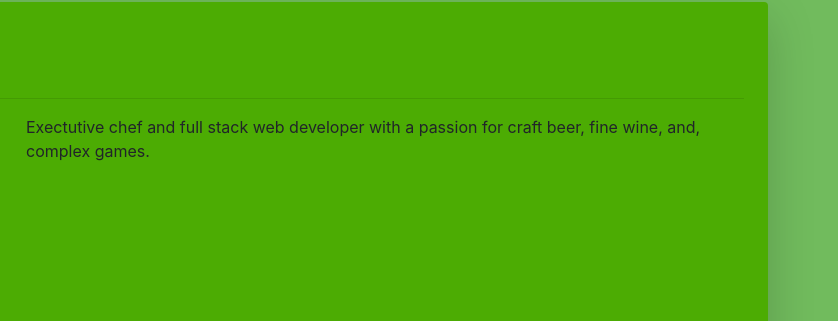
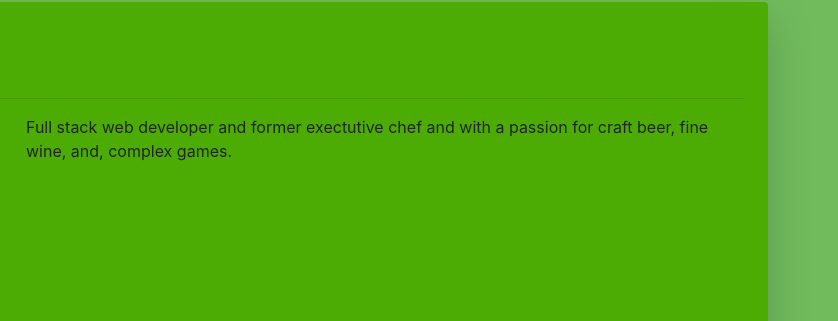
Before and after one commit to MattBongiorno/Responsive-Portfolio, a plain HTML site: page index.html in a window 1280 px wide. Shown: the part 94-415 px from the top of the page, 442-1280 px from the left. Drawn offline with nearby package versions, Linux system fonts and the light colour scheme.

Commit message:
edit "about me"

```diff
--- a/index.html
+++ b/index.html
@@ -50,7 +50,7 @@
                         <img src="./assets/MatthewBongiorno.jpg" class=" mr-4 mb-2 py-2 px-2 img-thumbnail float-left" alt="headshot">
                     </div>
                     <div class="col-md-8">
-                        <p>Exectutive chef and full stack web developer with a passion for craft beer, fine wine, and, complex games. </p>
+                        <p>Full stack web developer and former exectutive chef and with a passion for craft beer, fine wine, and, complex games. </p>
                     </div>
                 </div>
                 <!-- Social Media Icons -->
```
